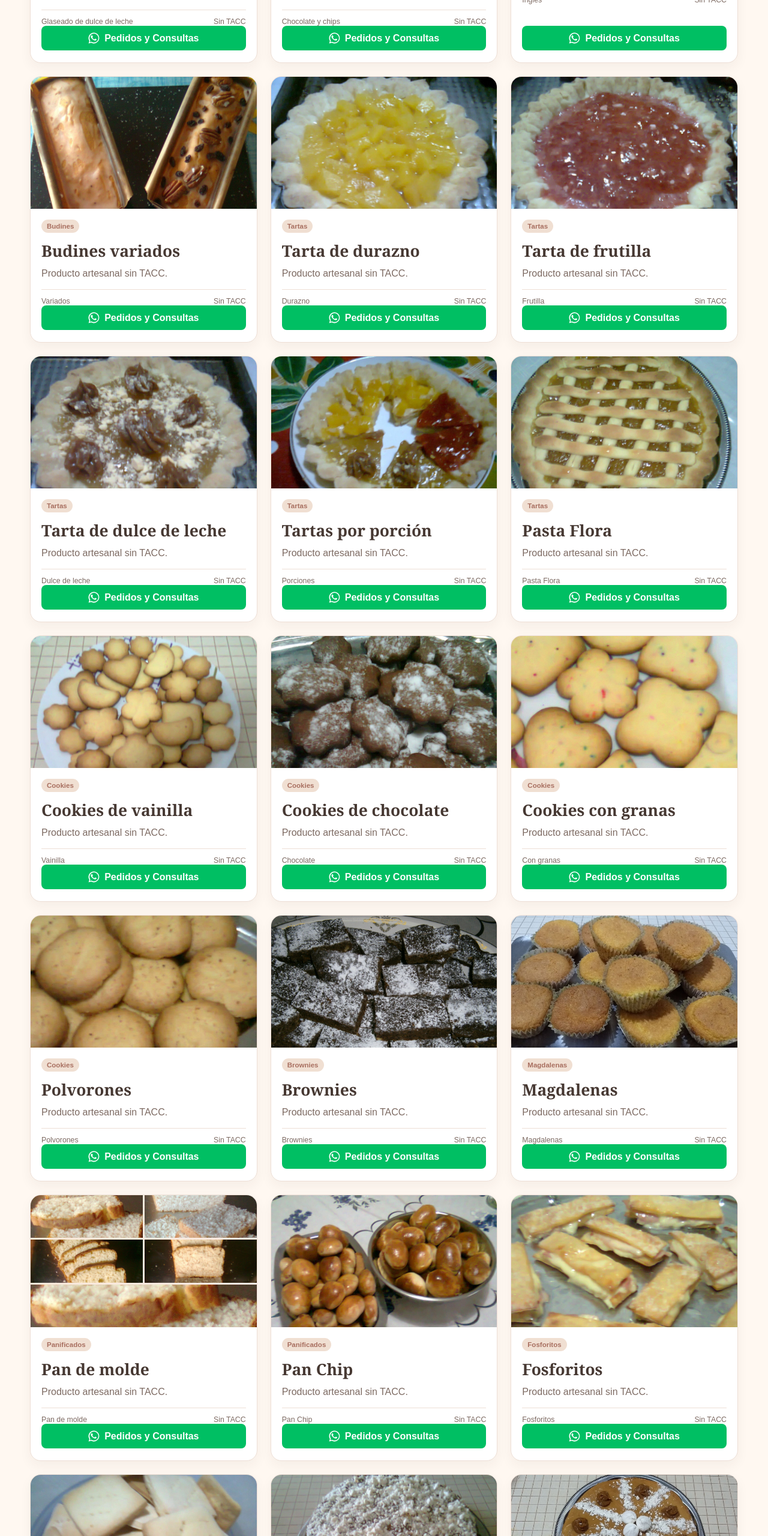
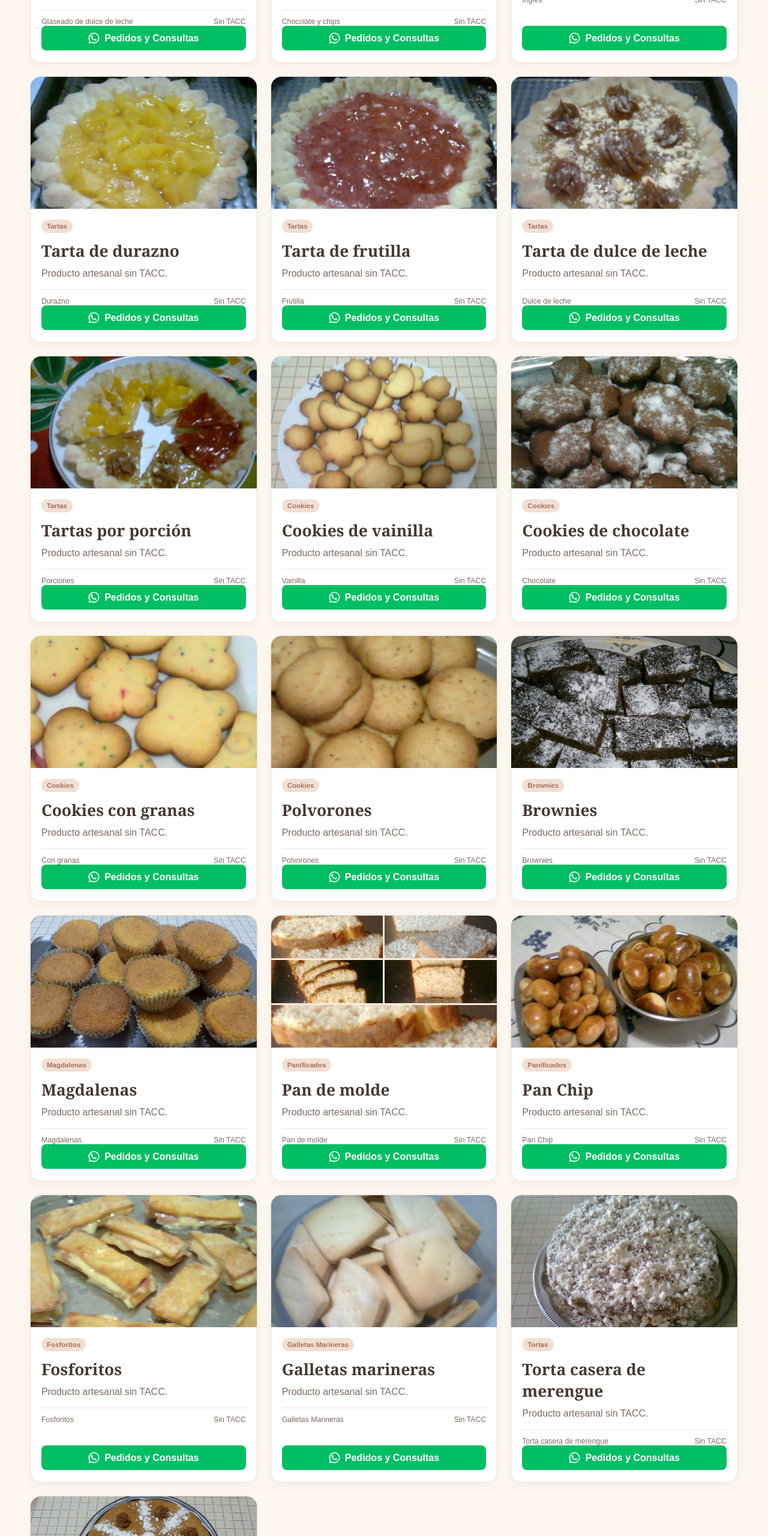
Before and after one commit to LorevanBA/abuelamaria-glutenfree, a plain HTML site: page producto.html in a window 1280 px wide. Shown: the part 1760-4320 px from the top of the page at 60% size. Drawn offline with Linux system fonts and the light colour scheme.

Commit message:
Add files via upload

```diff
--- a/producto.html
+++ b/producto.html
@@ -107,12 +107,12 @@
       { name: 'Budín glaseado de dulce de leche', category: 'Budines', subcategory: 'Glaseado de dulce de leche', images: ['BUDINES/BUDIN GLASEADO ddl.jpg'] },
       { name: 'Budín de chocolate y chips', category: 'Budines', subcategory: 'Chocolate y chips', images: ['BUDINES/BUDIN CHOCOLATE Y CHIPS.jpg'] },
       { name: 'Budín inglés', category: 'Budines', subcategory: 'Inglés', images: ['BUDINES/BUDIN INGLES.jpg'] },
-      { name: 'Budines variados', category: 'Budines', subcategory: 'Variados', images: ['BUDINES/BUDINES VARIOS.jpg'] },
+      { name: 'Budines variados', category: 'Budines', subcategory: 'Variados', images: [], emoji: '🧁', coverOnly: true },
       { name: 'Tarta de durazno', category: 'Tartas', subcategory: 'Durazno', images: ['TARTAS/TARTA DE DURAZNO.jpg'] },
       { name: 'Tarta de frutilla', category: 'Tartas', subcategory: 'Frutilla', images: ['TARTAS/TARTA DE FRESA.jpg'] },
       { name: 'Tarta de dulce de leche', category: 'Tartas', subcategory: 'Dulce de leche', images: ['TARTAS/TARTA DULCE DE LECHE.jpg'] },
       { name: 'Tartas por porción', category: 'Tartas', subcategory: 'Porciones', images: ['TARTAS/TARTAS PORCIONES.jpg'] },
-      { name: 'Pasta Flora', category: 'Tartas', subcategory: 'Pasta Flora', images: ['PASTAFLORA/PASTAFLORA.jpg'] },
+      { name: 'Pasta Flora', category: 'Tartas', subcategory: 'Pasta Flora', images: ['PASTAFLORA/PASTAFLORA.jpg'], emoji: '🥧', coverOnly: true, showImageOnSubcategory: true },
       { name: 'Cookies de vainilla', category: 'Cookies', subcategory: 'Vainilla', images: ['COOKIES/COOKIES VAINILLA 2.jpg'] },
       { name: 'Cookies de chocolate', category: 'Cookies', subcategory: 'Chocolate', images: ['COOKIES/COOKIES CHOCOLATE.jpg'] },
       { name: 'Cookies con granas', category: 'Cookies', subcategory: 'Con granas', images: ['COOKIES/COOKIES CON GRANAS-.jpg'] },
@@ -160,7 +160,8 @@
       const subcategoryMatch = !selectedSubcategory || item.subcategory === selectedSubcategory;
       const nameMatch = !selectedName || item.name.toLowerCase().includes(selectedName.toLowerCase());
       const queryMatch = !normalizedQuery || [item.name, item.category, item.subcategory].some(value => normalizeText(value).includes(normalizedQuery));
-      return categoryMatch && subcategoryMatch && nameMatch && queryMatch;
+      const coverOnlyMatch = !item.coverOnly || item.subcategory === selectedSubcategory || Boolean(selectedQuery) || Boolean(selectedName);
+      return categoryMatch && subcategoryMatch && nameMatch && queryMatch && coverOnlyMatch;
     });
 
     if (!filtered.length && (selectedCategory || selectedSubcategory || selectedName)) {
@@ -169,11 +170,12 @@
         const subcategoryMatch = !selectedSubcategory || item.subcategory.toLowerCase().includes(selectedSubcategory.toLowerCase());
         const nameMatch = !selectedName || item.name.toLowerCase().includes(selectedName.toLowerCase());
         const queryMatch = !normalizedQuery || [item.name, item.category, item.subcategory].some(value => normalizeText(value).includes(normalizedQuery));
-        return categoryMatch && subcategoryMatch && nameMatch && queryMatch;
+        const coverOnlyMatch = !item.coverOnly || item.subcategory === selectedSubcategory || Boolean(selectedQuery) || Boolean(selectedName);
+        return categoryMatch && subcategoryMatch && nameMatch && queryMatch && coverOnlyMatch;
       });
     }
 
-    productGrid.classList.toggle('single-product', filtered.length === 1 && Boolean(selectedSubcategory || selectedName));
+    productGrid.classList.toggle('single-product', filtered.length === 1);
 
     if (selectedQuery) {
       pageTitle.textContent = 'Resultados de búsqueda';
@@ -197,9 +199,12 @@
       productGrid.innerHTML = '<div class="empty">No encontramos productos con esos filtros. Volvé al catálogo para seguir explorando.</div>';
     } else {
       productGrid.innerHTML = filtered.map(item => {
-        const gallery = item.images.length
+        const showImages = !item.showImageOnSubcategory || selectedSubcategory === item.subcategory;
+        const gallery = showImages && item.images.length
           ? `<div class="recipe-art ${item.images.length > 1 ? 'recipe-gallery' : ''}">${item.images.map(image => `<img src="${image}" alt="${item.name}" loading="lazy">`).join('')}</div>`
-          : '<div class="recipe-art pending">Foto pendiente</div>';
+          : item.emoji
+            ? `<div class="recipe-art" aria-hidden="true">${item.emoji}</div>`
+            : '<div class="recipe-art pending">Foto pendiente</div>';
         const whatsappUrl = `https://wa.me/541132322710?text=${encodeURIComponent(`Hola, quisiera consultar el precio y hacer un pedido de ${item.name}.` )}`;
 
         return `
```
Also changed, not shown: index.html (+1 -3 lines).
